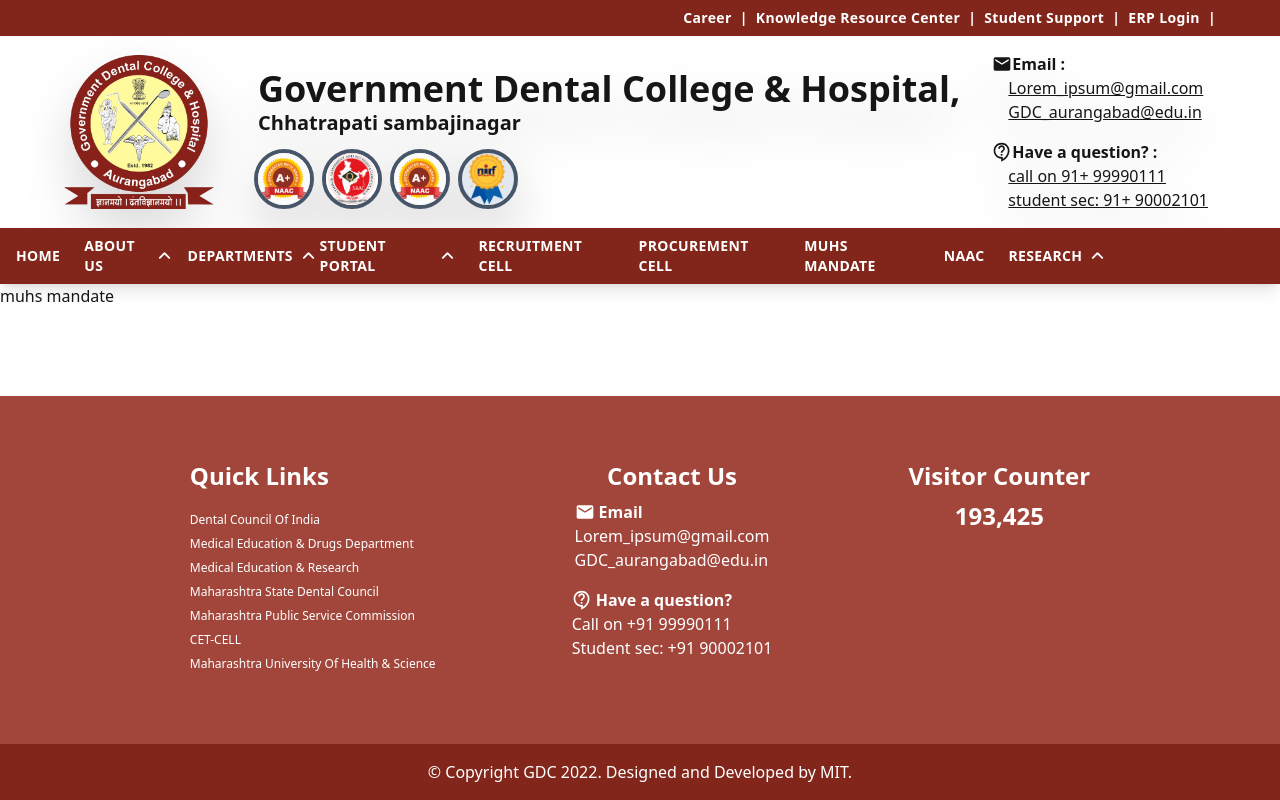
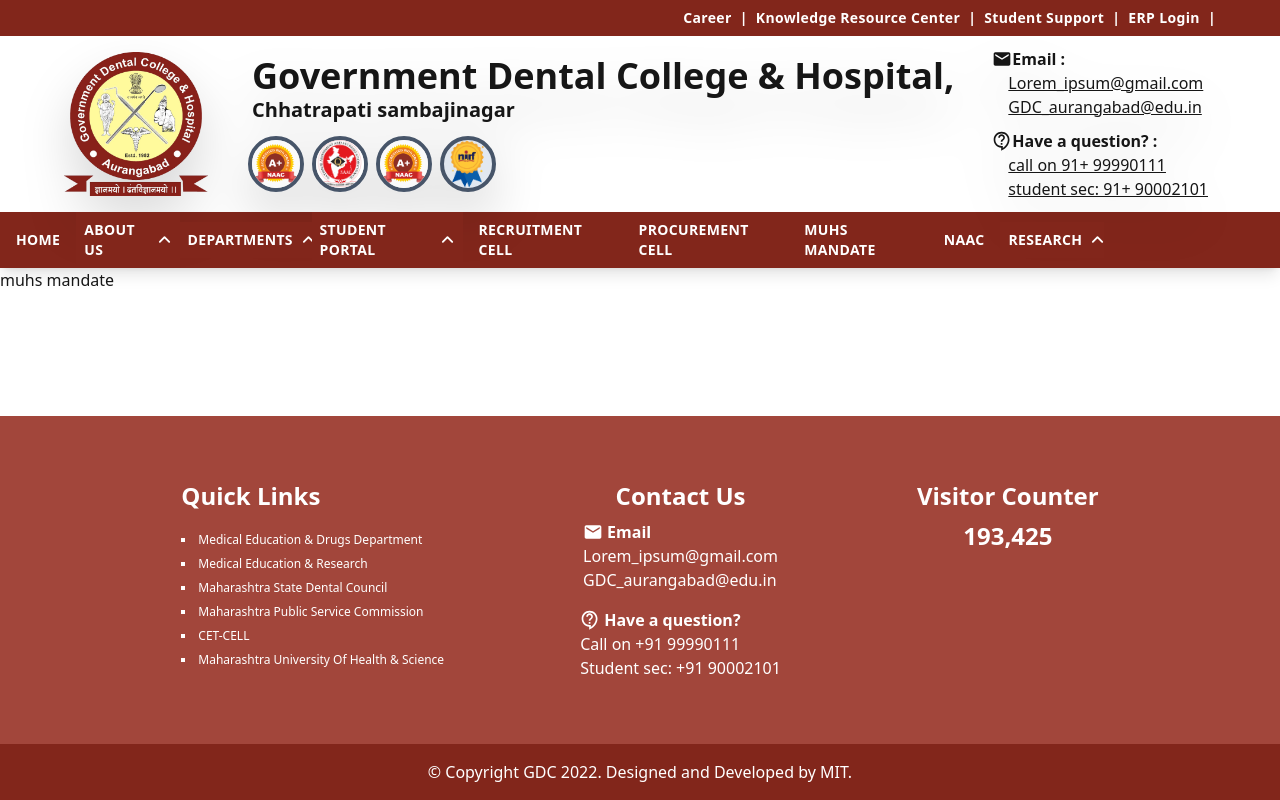
Before and after one commit to khanzyd/gdc_template, a Next.js app: page /muhs-mandate in a window 1280 px wide. Built offline with nearby package versions, Linux system fonts and the light colour scheme.

Commit message:
made navbar responsive

```diff
--- a/components/DropDownMenu.tsx
+++ b/components/DropDownMenu.tsx
@@ -9,7 +9,7 @@
 
     for(let e of props.links){
         NavItems.push(
-            <a href={e.ref} className="hover:shadow-[0_2px_0px_0px_white] hover:drop-shadow-[0_1px_0_#ffffff] px-4 py-2 duration-100">
+            <a href={e.ref} className="hover:shadow-[0_2px_0px_0px_white] hover:drop-shadow-[0_0_1px_#ffffff] px-4 py-2 duration-100">
                 {e.name}
             </a>
         );
@@ -17,9 +17,11 @@
 
     return (
         <div
-            className="flex relative cursor-pointer duration-200 hover:shadow-[0_1px_0_0_0_white] hover:drop-shadow-[0_1px_0_#ffffff] px-2 py-2 z-50"
+            className="bg-[var(--primary-color)] flex relative flex-col cursor-default duration-200 hover:shadow-[inset_0_-2px_0_0_white] px-2 py-2"
             onMouseEnter={() => setdropdown(true)}
-            onMouseLeave={() => setdropdown(false)} >
+            onMouseLeave={() => setdropdown(false)}
+            onClick={() => setdropdown(!dropdown)}>
+            <div className="flex">
                 {props.children}
                 <Image
                     className={`${dropdown ? "-scale-y-100" : "scale-y-100"} ml-2 duration-100`}
@@ -27,11 +29,13 @@
                     alt=""
                     height={15}
                     width={15} />
+            </div>
             <div
                 id="dropdown"
                 className={`${dropdown ? "visible top-full left-0 h-fit" : "h-0 hidden overflow-hidden"}` +
-                    " min-w-fit absolute shadow-xl z-10"}>
-                <div className="bg-[#91352A] flex flex-col text-nowrap px-1 py-3">
+                    " bg-[var(--primary-color)] sm:absolute min-w-fit z-50"}
+            >
+                <div className="flex flex-col text-nowrap px-1 py-3">
                     {NavItems}
                 </div>
             </div>
--- a/components/Footer.tsx
+++ b/components/Footer.tsx
@@ -11,13 +11,36 @@
                 <div className="flex justify-center gap-32 bg-[#a2463B] py-16 text-white">
                     <div className="flex flex-col items-start">
                         <span className="text-2xl mb-5 font-semibold">Quick Links</span>
-                        <Link href="https://dciindia.gov.in/" target="_blank" className="mb-2 text-xs hover:underline">Dental Council Of India</Link>
-                        <Link href="https://medical.maharashtra.gov.in/index.php" className="mb-2 text-xs hover:underline">Medical Education & Drugs Department</Link>
-                        <Link href="https://merciedu.co.in/" className="mb-2 text-xs hover:underline">Medical Education & Research</Link>
-                        <Link href="https://www.msdcmumbai.org.in/MSDCNew/index.html#/Home" className="mb-2 text-xs hover:underline">Maharashtra State Dental Council</Link>
-                        <Link href="http://www.mpsc.gov.in/" className="mb-2 text-xs hover:underline">Maharashtra Public Service Commission</Link>
-                        <Link href="https://cetcell.mahacet.org/" className="mb-2 text-xs hover:underline">CET-CELL</Link>
-                        <Link href="https://www.muhs.ac.in/" className="mb-2 text-xs hover:underline">Maharashtra University Of Health & Science</Link>
+                        <Link href="https://dciindia.gov.in/" target="_blank" className="mb-2 text-xs hover:underline">
+                            <li className="list-[square]">
+                                Medical Education & Drugs Department
+                            </li>
+                        </Link>
+                        <Link href="https://merciedu.co.in/" className="mb-2 text-xs hover:underline">
+                            <li className="list-[square]">
+                                Medical Education & Research
+                            </li>
+                        </Link>
+                        <Link href="https://www.msdcmumbai.org.in/MSDCNew/index.html#/Home" className="mb-2 text-xs hover:underline">
+                            <li className="list-[square]">
+                                Maharashtra State Dental Council
+                            </li>
+                        </Link>
+                        <Link href="http://www.mpsc.gov.in/" className="mb-2 text-xs hover:underline">
+                            <li className="list-[square]">
+                                Maharashtra Public Service Commission
+                            </li>
+                        </Link>
+                        <Link href="https://cetcell.mahacet.org/" className="mb-2 text-xs hover:underline">
+                            <li className="list-[square]">
+                                CET-CELL
+                            </li>
+                        </Link>
+                        <Link href="https://www.muhs.ac.in/" className="mb-2 text-xs hover:underline">
+                            <li className="list-[square]">
+                                Maharashtra University Of Health & Science
+                            </li>
+                        </Link>
                     </div>
                     <div className="flex flex-col items-center">
                         <span className="text-2xl mb-2 font-semibold">Contact Us</span>
@@ -50,7 +73,7 @@
                         <span className="text-2xl mb-2 font-semibold">193,425</span>
                     </div>
                 </div>
-                <div className="bg-[#82261B] text-white py-4 text-center">
+                <div className="bg-[var(--primary-color)] text-white py-4 text-center max-sm:text-xs">
                     © Copyright GDC 2022. Designed and Developed by MIT.
                 </div>
             </div>
--- a/components/NavItem.tsx
+++ b/components/NavItem.tsx
@@ -3,7 +3,7 @@
 
 export default function NavItem({href, children}: {href: string, children: string | ReactElement}){
     return <>
-        <Link href={href} className="hover:shadow-[inset_0_-2px_0_0_white] hover:drop-shadow-[0_1px_0_#ffffff] px-4 py-2 duration-200">
+        <Link href={href} className="max-sm:block max-sm:px-2 hover:shadow-[inset_0_-2px_0_0_white] hover:drop-shadow-[0_0_1px_#ffffff] px-4 py-2 duration-200">
             {children}
         </Link>
     </>
--- a/components/Navbar.tsx
+++ b/components/Navbar.tsx
@@ -6,59 +6,61 @@
 import { MdEmail } from "react-icons/md";
 import { MdOutlineContactSupport } from "react-icons/md";
 import SecondaryNavbarItem from "./SecondaryNavbarItem";
+import { useState } from "react";
 
 const Navbar = () => {
+    const [isOpen, setIsOpen] = useState(false);
     return (
         <>
-        <div className="bg-[#82261B] text-white flex justify-end px-16 items-center font-semibold tracking-wide text-sm">
+            <div className="bg-[#82261B] hidden text-white justify-end px-16 items-center font-semibold tracking-wide text-sm sm:flex">
                 <SecondaryNavbarItem>Career</SecondaryNavbarItem>
                 <SecondaryNavbarItem>Knowledge Resource Center</SecondaryNavbarItem>
                 <SecondaryNavbarItem>Student Support</SecondaryNavbarItem>
                 <SecondaryNavbarItem>ERP Login</SecondaryNavbarItem>
             </div>
-        <div className="h-48 px-[5%] flex justify-between items-center cover-image relative drop-shadow-2xl">
-          <div className="flex items-end gap-8 py-4">
+            <div className="px-[5%] flex justify-between items-center cover-image relative drop-shadow-2xl">
+                <div className="flex items-center gap-4 sm:gap-8 py-4">
                     <Image
                         src={"/gdclogo1.png"}
-              className="mr-2"
+                        className="mr-2 h-24 w-24 sm:h-36 sm:w-36"
                         alt=""
                         height={"150"}
                         width={"150"}
                     />
                     <div className=" ">
                         <div className=" pl-1 text-start mb-3">
-                <h2 className="text-4xl font-bold">
+                            <h2 className="text-base sm:text-4xl font-bold">
                                 Government Dental College &amp; Hospital,
                             </h2>
-                <p className="text-xl font-semibold">
+                            <p className="text-sm sm:text-xl font-semibold">
                                 Chhatrapati sambajinagar
                             </p>
                         </div>
                         <div className="flex">
                             <Image
                                 src={"/NAAC.png"}
-                  className=" rounded-full border-4 border-slate-600 mr-2"
+                                className="h-8 w-8 sm:h-14 sm:w-14 rounded-full border-4 border-slate-600 mr-2"
                                 height={60}
                                 width={60}
                                 alt=""
                             />
                             <Image
                                 src={"/ACCRED2.png"}
-                  className=" rounded-full border-4 border-slate-600 mr-2"
+                                className="h-8 w-8 sm:h-14 sm:w-14 rounded-full border-4 border-slate-600 mr-2"
                                 height={60}
                                 width={60}
                                 alt=""
                             />
                             <Image
                                 src={"/NAAC.png"}
-                  className=" rounded-full border-4 border-slate-600 mr-2"
+                                className="h-8 w-8 sm:h-14 sm:w-14 rounded-full border-4 border-slate-600 mr-2"
                                 height={60}
                                 width={60}
                                 alt=""
                             />
                             <Image
                                 src={"/ACCRED3.png"}
-                  className=" rounded-full border-4 border-slate-600 bg-slate-200"
+                                className="h-8 w-8 sm:h-14 sm:w-14 rounded-full border-4 border-slate-600 bg-slate-200"
                                 height={60}
                                 width={60}
                                 alt=""
@@ -66,7 +68,7 @@
                         </div>
                     </div>
                 </div>
-          <div className="flex flex-col justify-evenly h-full px-2">
+                <div className="hidden sm:flex flex-col justify-evenly h-full px-2">
                     <div>
                         <h3 className="flex font-bold items-center">
                             <MdEmail className=" text-xl" />
@@ -89,7 +91,24 @@
                 </div>
             </div>
 
-            <div className=" bg-[#82261B] text-white pr-44 flex items-center justify-end font-semibold text-sm tracking-wide relative shadow-lg">
+            <div className="bg-[var(--primary-color)] text-white flex flex-col text-sm shadow-lg font-semibold max-sm:p-4 pr-44 max-sm:pr-8 select-none">
+                <button onClick={() => setIsOpen(!isOpen)} className="max-sm:block hidden self-end">
+                    <svg
+                        className={`fill-current h-6 w-6 ${isOpen ? "hidden" : "block"}`}
+                        viewBox="0 0 20 20"
+                        xmlns="http://www.w3.org/2000/svg"
+                    >
+                        <path d="M0 3h20v2H0V3zm0 6h20v2H0V9zm0 6h20v2H0v-2z" />
+                    </svg>
+                    <svg
+                        className={`fill-current h-6 w-6 ${isOpen ? "block" : "hidden"}`}
+                        viewBox="0 0 20 20"
+                        xmlns="http://www.w3.org/2000/svg"
+                    >
+                        <path d="M10 8.586L2.929 1.515 1.515 2.929 8.586 10l-7.071 7.071 1.414 1.414L10 11.414l7.071 7.071 1.414-1.414L11.414 10l7.071-7.071-1.414-1.414L10 8.586z" />
+                    </svg>
+                </button>
+                <div className={`items-center justify-end tracking-wide relative sm:flex ${isOpen ? "block" : "hidden"}`}>
                     <NavItem href={"/"}>HOME</NavItem>
                     <DropDownMenu links={[
                         { name: "ABOUT COLLEGE", ref: "/about-us/about-college" },
@@ -130,19 +149,20 @@
                     <NavItem href={"/muhs-mandate"}>MUHS MANDATE</NavItem>
                     <NavItem href={"/naac"}>NAAC</NavItem>
                     <DropDownMenu links={[
-                    {name: "RESEARCH DIRECTOR'S MESSAGE", ref: "/research/research-directors-message"},
-                    {name: "PRADAN", ref: "/research/pradan"},
-                    {name: "ETHICAL COMMITTEE", ref: "/research/ethical-committee"},
-                    {name: "RESEARCH AWARDS", ref: "/research/research-awards"},
-                    {name: "MOU'S & COLLABORATION", ref: "/research/mous-collaboration"},
-                    {name: "RESEARCH PROJECTS", ref: "/research/research-projects"},
-                    {name: "RESEARCH FUNDINGS", ref: "/research/research-fundings"},
-                    {name: "RESEARCH PUBLICATIONS", ref: "/research/research-publications"},
-                    {name: "PATENTS", ref: "/research/patents"},
-                    {name: "COPYRIGHTS", ref: "/research/copyrights"},
-                    {name: "INNOVATIONS", ref: "/research/innovations"},
-                    {name: "INTERDESCIPLINARY ACTIVITIES", ref: "/research/interdesciplinary-activities"},
+                        { name: "RESEARCH DIRECTOR'S MESSAGE", ref: "/research/research-directors-message" },
+                        { name: "PRADAN", ref: "/research/pradan" },
+                        { name: "ETHICAL COMMITTEE", ref: "/research/ethical-committee" },
+                        { name: "RESEARCH AWARDS", ref: "/research/research-awards" },
+                        { name: "MOU'S & COLLABORATION", ref: "/research/mous-collaboration" },
+                        { name: "RESEARCH PROJECTS", ref: "/research/research-projects" },
+                        { name: "RESEARCH FUNDINGS", ref: "/research/research-fundings" },
+                        { name: "RESEARCH PUBLICATIONS", ref: "/research/research-publications" },
+                        { name: "PATENTS", ref: "/research/patents" },
+                        { name: "COPYRIGHTS", ref: "/research/copyrights" },
+                        { name: "INNOVATIONS", ref: "/research/innovations" },
+                        { name: "INTERDESCIPLINARY ACTIVITIES", ref: "/research/interdesciplinary-activities" },
                     ]}>RESEARCH</DropDownMenu>
+                </div>
             </div>
         </>
     );
```
Lines whose indentation alone changed are shown as unchanged.
